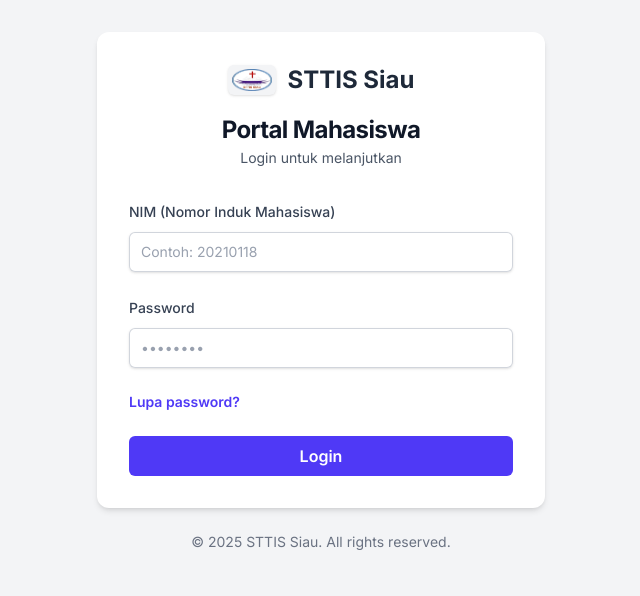
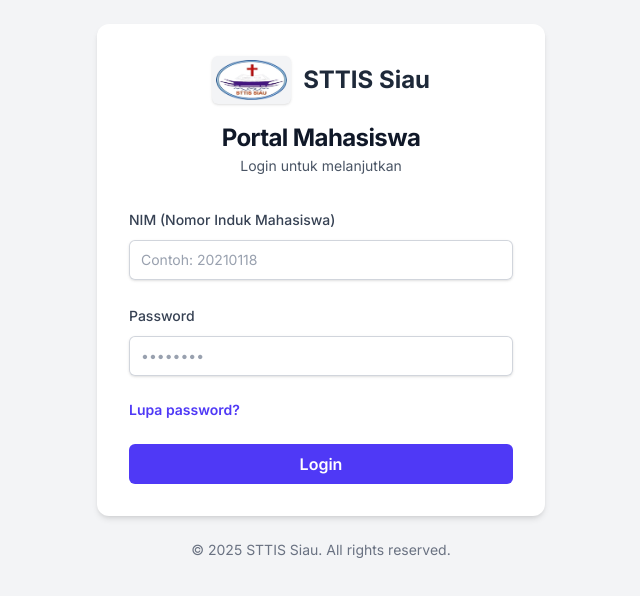
Before and after one commit to Greenson22/siau-app, a Next.js app: page / in a window 1280 px wide. Shown: the part 108-704 px from the top of the page, without its empty margins (319-959 px from the left). Built offline with nearby package versions, Linux system fonts and the light colour scheme.

Commit message:
refactor: sedikit perbaikan di Logo.tsx

```diff
--- a/src/components/elements/Logo.tsx
+++ b/src/components/elements/Logo.tsx
@@ -1,11 +1,16 @@
 import React from 'react';
- import Image from 'next/image';
+import Image from 'next/image';
 
  const Logo = () => {
    return (
      <div className="flex items-center gap-3">
        <div className="bg-gray-100 p-1 rounded-md shadow">
-         <Image src="/images/logo.png" alt="Logo STTIS Siau" width={40} height={40} />
+         <Image src="/images/logo.png"
+         alt="Logo STTIS Siau"
+         width={160}
+         height={40}
+         className='h-10 w-auto rounded-full object-cover'
+         priority/>
        </div>
        <span className="text-2xl font-bold text-gray-800">STTIS Siau</span>
      </div>
```
